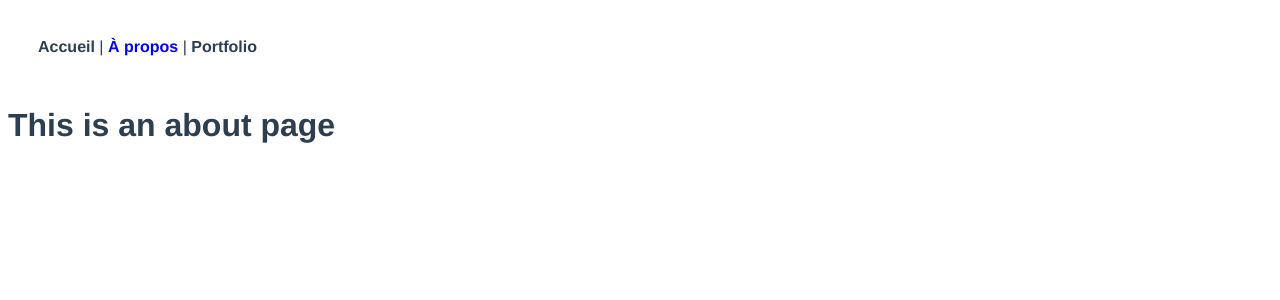
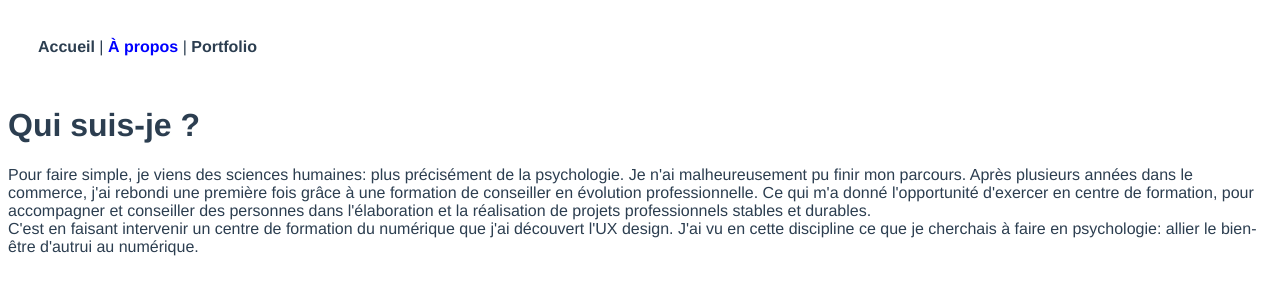
Before and after one commit to SolenPB/UXPortfolio, a Vue app in the folder ux-portfolio/: page /#/about in a window 1280 px wide. Shown: the top 300 px of the page. Built offline with nearby package versions, Linux system fonts and the light colour scheme.

Commit message:
complétion de la page à propos

```diff
--- a/ux-portfolio/src/views/AboutView.vue
+++ b/ux-portfolio/src/views/AboutView.vue
@@ -1,5 +1,15 @@
 <template>
   <div class="about">
-    <h1>This is an about page</h1>
+    <h1>Qui suis-je ?</h1>
+    <p>
+      Pour faire simple, je viens des sciences humaines: plus précisément de la psychologie.
+      Je n'ai malheureusement pu finir mon parcours.
+      Après plusieurs années dans le commerce, j'ai rebondi une première fois grâce à une formation de conseiller
+      en évolution professionnelle. Ce qui m'a donné l'opportunité d'exercer en centre de formation, pour accompagner et conseiller
+      des personnes dans l'élaboration et la réalisation de projets professionnels stables et durables.
+      <br>
+      C'est en faisant intervenir un centre de formation du numérique que j'ai découvert l'UX design. J'ai vu en cette discipline
+      ce que je cherchais à faire en psychologie: allier le bien-être d'autrui au numérique.
+    </p>
   </div>
 </template>
```
